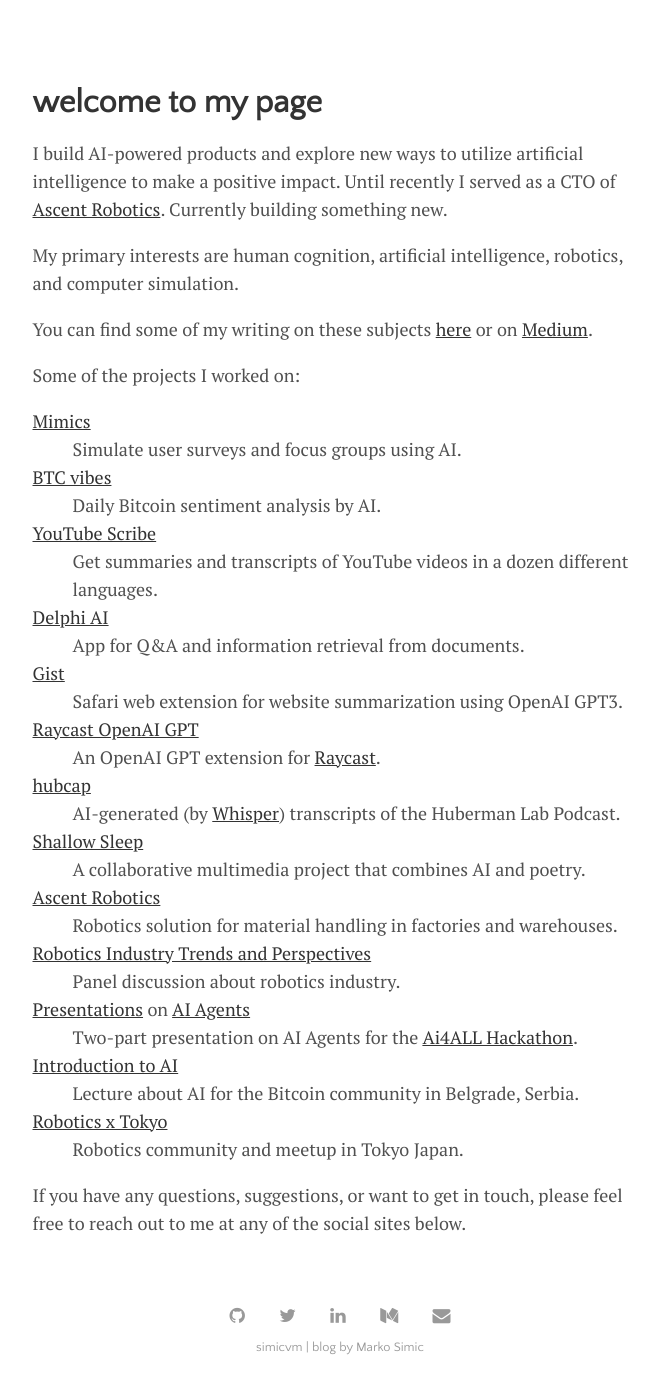
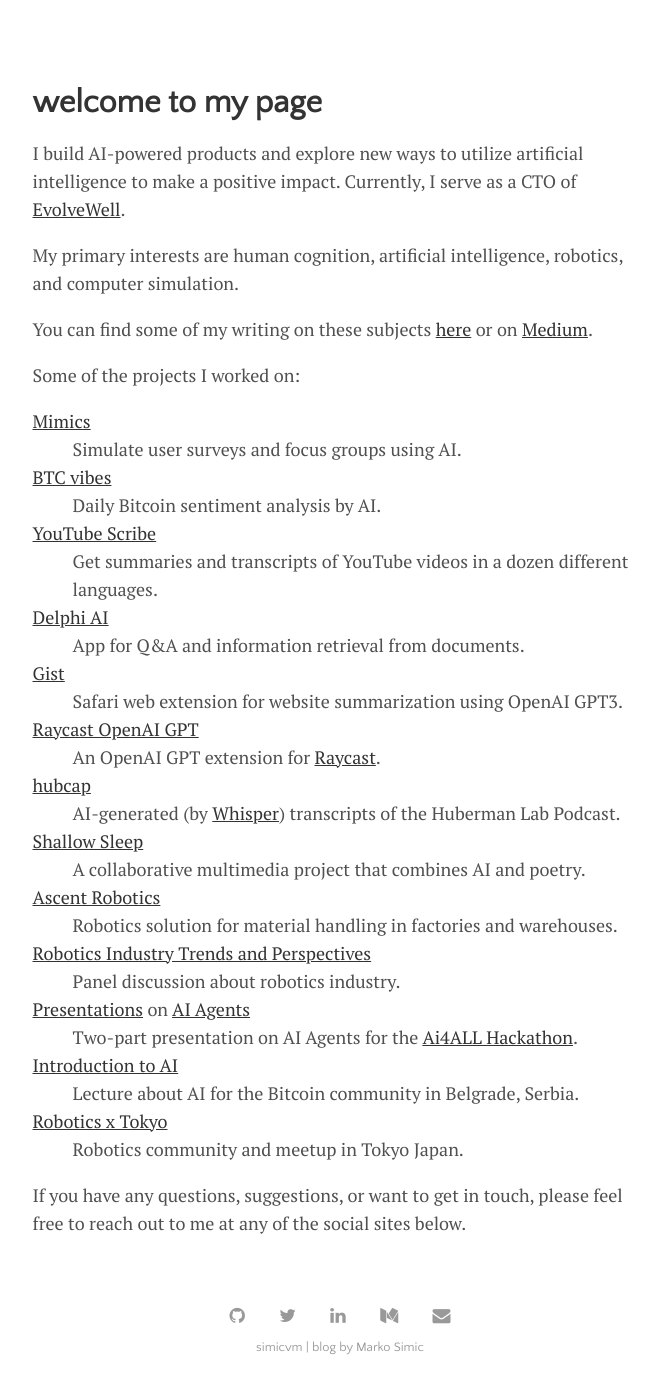
Before and after one commit to simicvm/simicvm.github.io, a Jekyll site: the page built from docs/index.html, in a window 1280 px wide, cut to the strip 172-1565 px from the top of the page. Shown: the whole strip, without its empty margins (300-959 px from the left). Built offline with Jekyll 4.4.1, drawn with Linux system fonts in a browser that asks for light colours; the list of posts is cut into pages by our own code.

Commit message:
update current job

```diff
--- a/docs/index.html
+++ b/docs/index.html
@@ -3,8 +3,8 @@
 title: Home
 ---
 
-<p>I build AI-powered products and explore new ways to utilize artificial intelligence to make a positive impact. Until
-    recently I served as a CTO of <a href="https://ascent.ai">Ascent Robotics</a>. Currently building something new.</p>
+<p>I build AI-powered products and explore new ways to utilize artificial intelligence to make a positive impact.
+    Currently, I serve as a CTO of <a target="_blank" href="https://www.evolvewell.com">EvolveWell</a>.</p>
 <p>My primary interests are human cognition, artificial intelligence, robotics, and computer simulation.</p>
 <p>You can find some of my writing on these subjects <a href="{{ site.github.url }}/{{ 'writing.html' }}">here</a> or on
     <a href="https://medium.com/@simicvm">Medium</a>.
```
